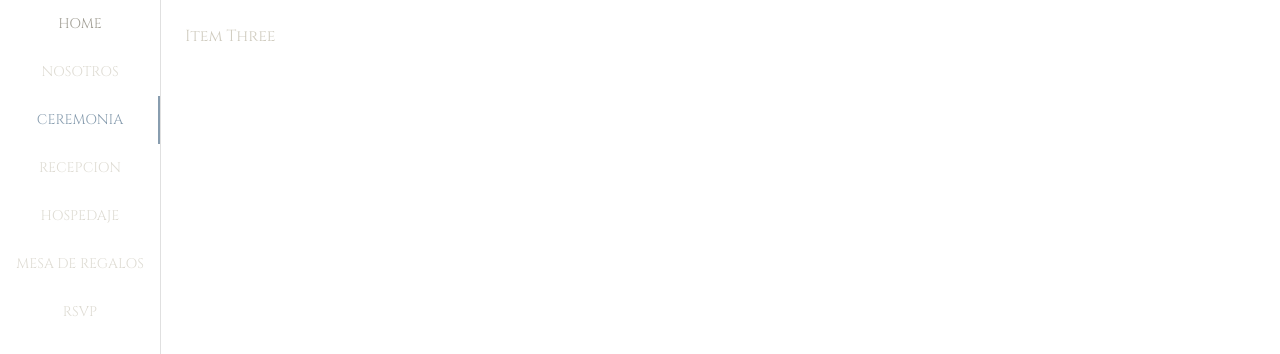
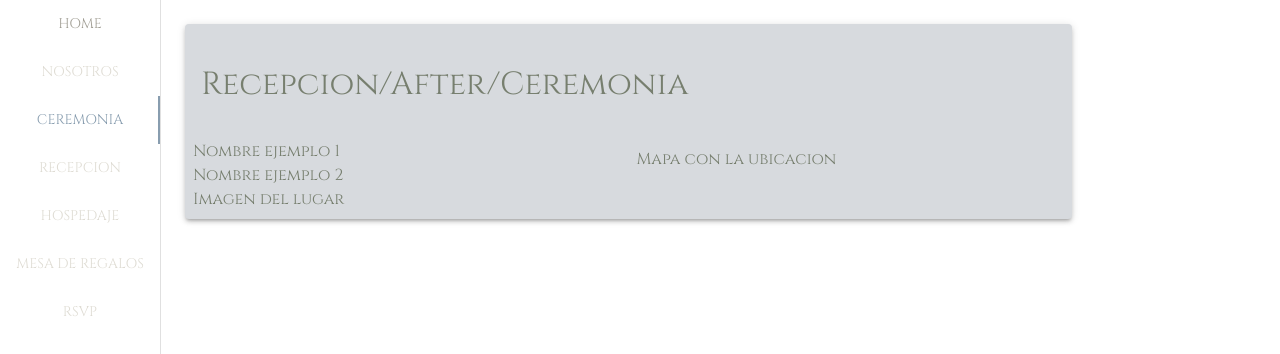
Before and after one commit to DeusXMaquina/reginasWeddingWebsite, a React (Create React App) app in the folder Frontend/wedding-site/: page / in a window 1280 px wide. Both pictures are taken after a click on the tab "CEREMONIA". Shown: the top 354 px of the page. Built offline with nearby package versions, Linux system fonts and the light colour scheme.

Commit message:
started addressComponent

```diff
--- /dev/null
+++ b/Frontend/wedding-site/src/Components/AddressContainer/addressContainer.tsx
@@ -0,0 +1,49 @@
+import React from 'react'
+import Container from '@material-ui/core/Container'
+import Paper from '@material-ui/core/Paper'
+import Grid from '@material-ui/core/Grid'
+import { Theme, createStyles, makeStyles } from '@material-ui/core/styles'
+
+const useStyles = makeStyles((theme: Theme) =>
+  createStyles({
+    root: {
+      display: 'flex',
+      flexWrap: 'wrap',
+      '& > *': {
+        margin: theme.spacing(1),
+        width: theme.spacing(16),
+        height: theme.spacing(16),
+      },
+    },
+    paper: {
+      padding: theme.spacing(2),
+      margin: 'auto'
+    }
+  }),
+);
+
+export default function AddressContainer () {
+    const classes = useStyles()
+  return (
+      <Paper elevation={3} className={classes.paper} style={{backgroundColor: '#d7dade', color:'#777F6F'}}>
+        <Grid container spacing={2}>
+          <Grid item xs={12}>
+          <h1 style={{fontWeight: 'normal'}}>Recepcion/After/Ceremonia</h1>
+          </Grid>
+          <Grid container xs={6} direction='column' alignItems='stretch' justify='space-between'>
+            <Grid spacing={3}>
+            Nombre ejemplo 1 <br/>
+            Nombre ejemplo 2
+            </Grid>
+            <Grid spacing={3}>
+            Imagen del lugar
+            </Grid>
+          </Grid>
+          <Grid item xs={6}>
+          Mapa con la ubicacion
+          </Grid>
+
+        </Grid>
+      </Paper>
+  )
+}
--- a/Frontend/wedding-site/src/Components/Sidebar/sidebar.tsx
+++ b/Frontend/wedding-site/src/Components/Sidebar/sidebar.tsx
@@ -1,11 +1,11 @@
-import React from 'react';
-import { makeStyles, Theme } from '@material-ui/core/styles';
-import Tabs from '@material-ui/core/Tabs';
-import Tab from '@material-ui/core/Tab';
-import Typography from '@material-ui/core/Typography';
-import Box from '@material-ui/core/Box';
-import { kMaxLength } from 'buffer';
+import React from 'react'
+import { makeStyles, Theme } from '@material-ui/core/styles'
+import Tabs from '@material-ui/core/Tabs'
+import Tab from '@material-ui/core/Tab'
+import Typography from '@material-ui/core/Typography'
+import Box from '@material-ui/core/Box'
 import './sidebar.css'
+import AddressContainer from '../AddressContainer/addressContainer'
 
 interface TabPanelProps {
   children?: React.ReactNode;
@@ -30,14 +30,14 @@ function TabPanel(props: TabPanelProps) {
         </Box>
       )}
     </div>
-  );
+  )
 }
 
 function a11yProps(index: any) {
   return {
     id: `vertical-tab-${index}`,
     'aria-controls': `vertical-tabpanel-${index}`,
-  };
+  }
 }
 
 const useStyles = makeStyles((theme: Theme) => ({
@@ -45,7 +45,7 @@ const useStyles = makeStyles((theme: Theme) => ({
     flexGrow: 1,
     backgroundColor: theme.palette.background.paper,
     display: 'flex',
-    height: kMaxLength,
+    height: '969px',
     color: theme.palette.primary.main
   },
   tabs: {
@@ -55,11 +55,11 @@ const useStyles = makeStyles((theme: Theme) => ({
 
 export default function VerticalTabs() {
   const classes = useStyles();
-  const [value, setValue] = React.useState(0);
+  const [value, setValue] = React.useState(0)
 
   const handleChange = (event: React.ChangeEvent<{}>, newValue: number) => {
-    setValue(newValue);
-  };
+    setValue(newValue)
+  }
 
   return (
     <div className={classes.root}>
@@ -87,7 +87,7 @@ export default function VerticalTabs() {
         Item Two
       </TabPanel>
       <TabPanel value={value} index={2}>
-        Item Three
+        <AddressContainer/>
       </TabPanel>
       <TabPanel value={value} index={3}>
         Item Four
@@ -102,5 +102,5 @@ export default function VerticalTabs() {
         Item Seven
       </TabPanel>
     </div>
-  );
+  )
 }
--- a/Frontend/wedding-site/src/Theme/theme.tsx
+++ b/Frontend/wedding-site/src/Theme/theme.tsx
@@ -19,7 +19,8 @@ const theme = createMuiTheme({
     },
     typography: {
       fontFamily: [
-        'Cinzel'
+        'Cinzel',
+        'serif'
       ].join(',')
     }
 })
```
